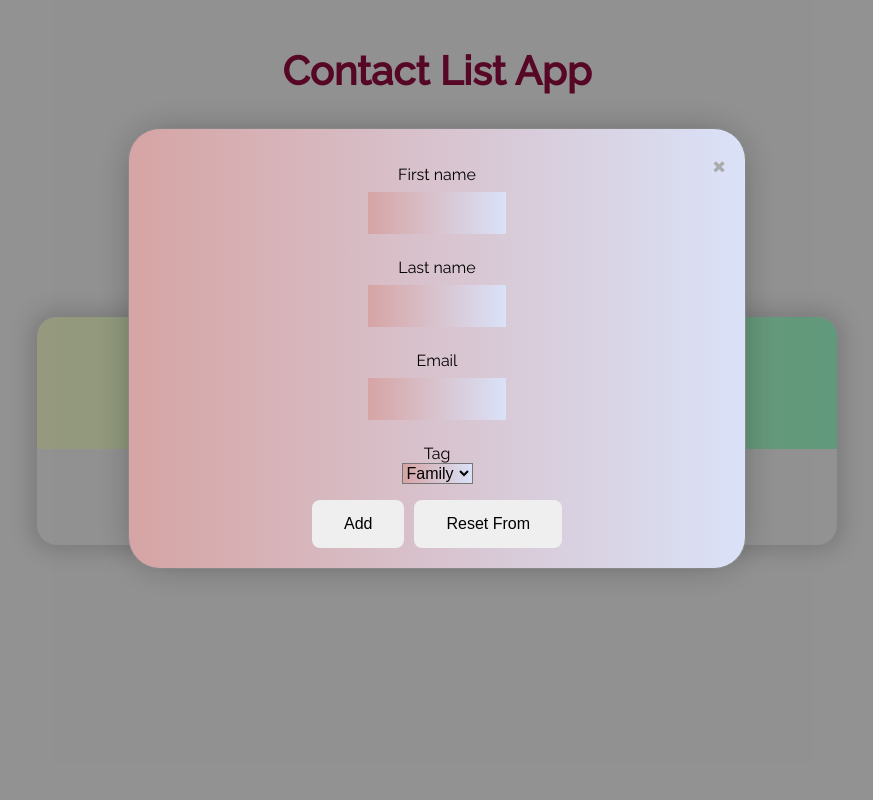
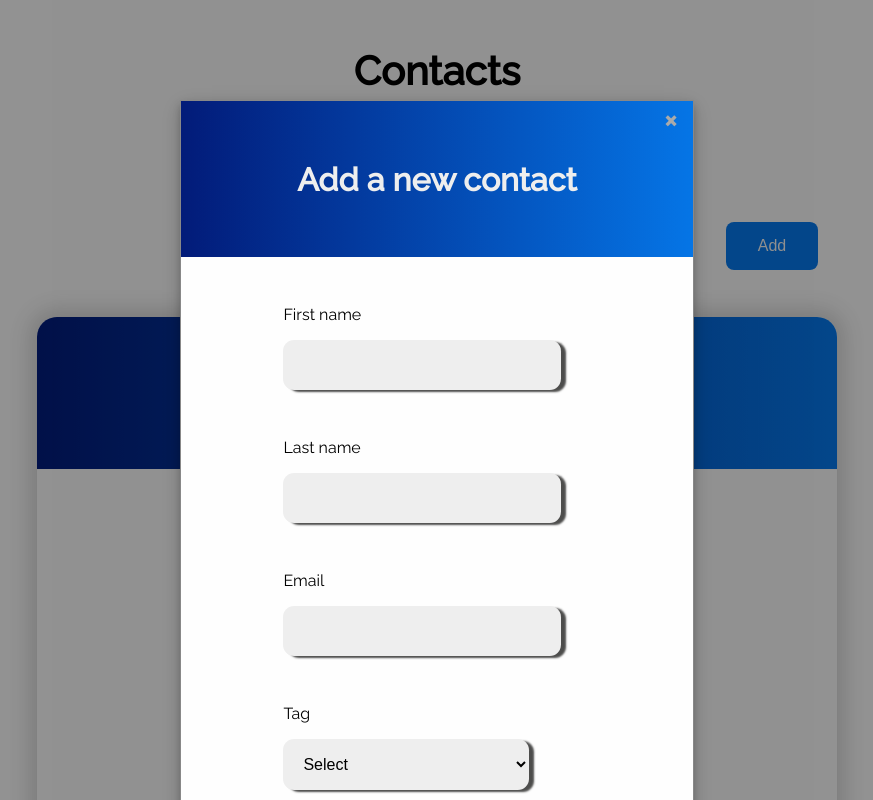
Before and after one commit to Aditya-Ace/contacts_lists_app, a React (Create React App) app: page / in a window 1280 px wide. Both pictures are taken after typing "Sample" into the empty fields and a click on the button "Add". Shown: the top 800 px of the page, without its empty margins (203-1076 px from the left). Built offline with nearby package versions, Linux system fonts and the light colour scheme.

Commit message:
Added the new design and changes

```diff
--- a/src/App.js
+++ b/src/App.js
@@ -17,11 +17,21 @@ function App() {
   return (
     <ContactsDataProvider>
       <div className="App">
-        <Header title="Contact List App" />
-        <Button title="Add" onClick={handleClick} backgroundColor="#f5cba7" />
+        <Header title="Contacts" />
+        <Button
+          title="Add"
+          onClick={handleClick}
+          backgroundColor="#0575e6"
+          color="#eee"
+          className="add__btn"
+        />
         <SearchBar />
         <ContactCard />
-        <Modal openModal={openModal} setOpenModal={setOpenModal}>
+        <Modal
+          openModal={openModal}
+          setOpenModal={setOpenModal}
+          title="Add a new contact"
+        >
           <ContactForm setOpenModal={setOpenModal} />
         </Modal>
       </div>
--- /dev/null
+++ b/src/common/Constants.js
@@ -0,0 +1,45 @@
+export const initialFormValues = {
+  id: undefined,
+  firstName: '',
+  lastName: '',
+  email: '',
+  tag: ''
+}
+
+export const DUMMY_DATA = [
+  {
+    id: 1,
+    firstName: 'Aditya',
+    lastName: 'Tiwari',
+    email: 'aditya.tiwari@qsstechnosoft.com',
+    tag: 'Family'
+  },
+  {
+    id: 2,
+    firstName: 'John',
+    lastName: 'Doe',
+    email: 'johndoe@dummy.com',
+    tag: 'Work'
+  },
+  {
+    id: 3,
+    firstName: 'Steve',
+    lastName: 'Rogers',
+    email: 'steverogers@dummy.com',
+    tag: 'Friend'
+  },
+  {
+    id: 4,
+    firstName: 'Peter',
+    lastName: 'Parker',
+    email: 'peterparker@dummy.com',
+    tag: 'Friend'
+  },
+  {
+    id: 5,
+    firstName: 'Tony',
+    lastName: 'Stark',
+    email: 'tonystark@dummy.com',
+    tag: 'Work'
+  }
+]
--- /dev/null
+++ b/src/common/utils.js
@@ -0,0 +1,6 @@
+export const sortArray = (tempData) => {
+  return tempData.sort((a, b) => {
+    if (a.firstName < b.firstName) return -1
+    return a.firstName > b.firstName ? 1 : 0
+  })
+}
--- a/src/components/ui/ContactForm.js
+++ b/src/components/ui/ContactForm.js
@@ -1,36 +1,36 @@
-import { useContext } from 'react'
+import { useContext, memo, useCallback } from 'react'
 import { ContactsContext } from '../../ContactsDataContext'
 import Button from '../controls/Button'
 import Container from './Container'
 import { Form, useForm } from '../../hooks/useForm'
+import { initialFormValues } from '../../common/Constants'
+import { sortArray } from '../../common/utils'
 
-const initialFormValues = {
-  id: undefined,
-  firstName: '',
-  lastName: '',
-  email: '',
-  tag: 'Family'
-}
 const ContactForm = ({ setOpenModal }) => {
   const { values, resetForm, handleInputChange } = useForm(initialFormValues)
-  const [contactsData, setContactsData] = useContext(ContactsContext)
+  const [contactsData, saveContactsData] = useContext(ContactsContext)
 
-  const handleFormSubmit = (e) => {
+  const handleFormSubmit = useCallback(
+    (e) => {
       e.preventDefault()
       if (
         values.firstName !== '' &&
         values.lastName !== '' &&
         values.email !== ''
       ) {
-      values['id'] = contactsData.length + 1
-      setContactsData((prev) => [...prev, values])
+        const tempData = [...contactsData]
+        values['id'] = tempData.length + 1
+        tempData.push(values)
+        saveContactsData(sortArray(tempData))
       }
       resetForm()
       setOpenModal(false)
-  }
+    },
+    [contactsData, resetForm, saveContactsData, setOpenModal, values]
+  )
   return (
     <Container>
-      <Form onSubmit={handleFormSubmit}>
+      <Form onSubmit={(e) => handleFormSubmit(e)}>
         <p>
           <label>First name</label>
           <br />
@@ -72,6 +72,7 @@ const ContactForm = ({ setOpenModal }) => {
           <label>Tag</label>
           <br />
           <select name="tag" values={values.tag} onChange={handleInputChange}>
+            <option value="Select">Select</option>
             <option value="Family">Family</option>
             <option value="Friend">Friend</option>
             <option value="School">School</option>
@@ -79,12 +80,23 @@ const ContactForm = ({ setOpenModal }) => {
           </select>
         </p>
         <div className="form__btn__group">
-          <Button type="submit" title="Add" />
-          <Button type="reset" title="Reset From" onClick={resetForm} />
+          <Button
+            type="submit"
+            title="Add"
+            backgroundColor="#0575e6"
+            color="#eee"
+          />
+          <Button
+            type="reset"
+            title="Reset From"
+            onClick={resetForm}
+            backgroundColor="#E74C3C"
+            color="#eee"
+          />
         </div>
       </Form>
     </Container>
   )
 }
 
-export default ContactForm
+export default memo(ContactForm)
--- a/src/components/ui/ContactsCard.js
+++ b/src/components/ui/ContactsCard.js
@@ -1,30 +1,33 @@
-import { useContext, useState } from 'react'
+import { useContext, useState, useCallback, memo, useEffect } from 'react'
 import { ContactsContext } from '../../ContactsDataContext'
 import EditContactForm from './EditContactForm'
 import Modal from './Modal'
 import Button from '../controls/Button'
+import { initialFormValues } from '../../common/Constants'
 
-const initialFormValues = {
-  id: undefined,
-  firstName: '',
-  lastName: '',
-  email: '',
-  tag: ''
-}
 const ContactCard = () => {
   const [openEdit, setOpenEdit] = useState(false)
   const [editData, setEditData] = useState(initialFormValues)
-  const [contactsData, setContactsData] = useContext(ContactsContext)
+  const [contactsData, saveContactsData] = useContext(ContactsContext)
 
-  const handleContactEdit = (id) => {
-    const toEditData = contactsData.find((contact) => contact.id === id)
-    setOpenEdit(true)
-    setEditData(toEditData)
-  }
+  const handleContactEdit = useCallback(
+    (id) => {
+      const tempData = [...contactsData]
+      const toEditData = tempData.find((contact) => contact.id === id)
+      setOpenEdit(true)
+      setEditData(toEditData)
+    },
+    [contactsData]
+  )
+
+  useEffect(() => {
+    !openEdit && setEditData(initialFormValues)
+  }, [openEdit])
 
   const handleContactDelete = (id) => {
-    const newContacts = contactsData.filter((contact) => contact.id !== id)
-    setContactsData((prev) => [...newContacts])
+    const tempData = [...contactsData]
+    const newContacts = tempData.filter((contact) => contact.id !== id)
+    saveContactsData(newContacts)
   }
   return (
     <main className="card__body">
@@ -32,28 +35,42 @@ const ContactCard = () => {
         {contactsData.length < 1 ? (
           <h4>Hi! Your contacts are empty. Start filling in ...</h4>
         ) : (
-          <h4>Checkout your contacts List</h4>
+          <h4>Contacts List</h4>
         )}
       </header>
       <div className="card__content">
         {contactsData.map((contact, index) => {
           return (
             <main className="profile" key={index}>
-              <article>
-                {contact.firstName} {contact.lastName}
-              </article>
-              <article>{contact.email}</article>
-              <article>TAG: {contact.tag}</article>
+              <div className="article__body">
+                <article
+                  style={{
+                    fontWeight: 'bold',
+                    marginBottom: '1rem',
+                    fontSize: '2rem'
+                  }}
+                >
+                  {contact.firstName} {contact.lastName}
+                </article>
+                <article style={{ marginBottom: '0.5rem' }}>
+                  {contact.email}
+                </article>
+                <article style={{ marginBottom: '0.5rem' }}>
+                  <span style={{ fontWeight: 'bold' }}>TAG</span>: {contact.tag}
+                </article>
+              </div>
               <div className="card__btn__group">
                 <Button
                   onClick={() => handleContactEdit(contact.id)}
                   title="Edit"
-                  backgroundColor="#F8C471"
+                  backgroundColor="#0575e6"
+                  color="#eee"
                 />
                 <Button
                   onClick={() => handleContactDelete(contact.id)}
                   title="X"
                   backgroundColor="#E74C3C"
+                  color="#eee"
                 />
               </div>
             </main>
@@ -64,7 +81,7 @@ const ContactCard = () => {
         <Modal
           openModal={openEdit}
           setOpenModal={setOpenEdit}
-          setEditData={setEditData}
+          title="Edit contact"
         >
           <EditContactForm
             setOpenModal={setOpenEdit}
@@ -77,4 +94,4 @@ const ContactCard = () => {
   )
 }
 
-export default ContactCard
+export default memo(ContactCard)
--- a/src/components/ui/EditContactForm.js
+++ b/src/components/ui/EditContactForm.js
@@ -1,21 +1,16 @@
-import { useContext } from 'react'
+import { useContext, useCallback, memo } from 'react'
 import { ContactsContext } from '../../ContactsDataContext'
 import Button from '../controls/Button'
 import Container from './Container'
 import { Form, useForm } from '../../hooks/useForm'
+import { initialFormValues } from '../../common/Constants'
 
-const initialFormValues = {
-  id: undefined,
-  firstName: '',
-  lastName: '',
-  email: '',
-  tag: ''
-}
 const EditContactForm = ({ setOpenModal, editData, setEditData }) => {
-  const [contactsData, setContactsData] = useContext(ContactsContext)
+  const [contactsData, saveContactsData] = useContext(ContactsContext)
   const { values, resetForm, handleInputChange } = useForm(editData)
 
-  const handleFormSubmit = (e) => {
+  const handleFormSubmit = useCallback(
+    (e) => {
       e.preventDefault()
       if (
         values.firstName !== '' &&
@@ -30,12 +25,26 @@ const EditContactForm = ({ setOpenModal, editData, setEditData }) => {
         tempElement.email = values.email
         tempElement.tag = values.tag
         tempData[index] = tempElement
-      setContactsData((prev) => [...tempData])
+        saveContactsData(tempData)
       }
       resetForm()
       setOpenModal(false)
       setEditData(initialFormValues)
-  }
+    },
+    [
+      contactsData,
+      editData.id,
+      resetForm,
+      saveContactsData,
+      setEditData,
+      setOpenModal,
+      values.email,
+      values.firstName,
+      values.lastName,
+      values.tag
+    ]
+  )
+
   return (
     <Container>
       <Form onSubmit={handleFormSubmit}>
@@ -87,12 +96,23 @@ const EditContactForm = ({ setOpenModal, editData, setEditData }) => {
           </select>
         </p>
         <div className="form__btn__group">
-          <Button type="submit" title="Update" />
-          <Button type="reset" title="Reset From" onClick={resetForm} />
+          <Button
+            type="submit"
+            title="Update"
+            backgroundColor="#0575e6"
+            color="#eee"
+          />
+          <Button
+            type="reset"
+            title="Reset From"
+            onClick={resetForm}
+            backgroundColor="#E74C3C"
+            color="#eee"
+          />
         </div>
       </Form>
     </Container>
   )
 }
 
-export default EditContactForm
+export default memo(EditContactForm)
--- a/src/components/ui/Modal.js
+++ b/src/components/ui/Modal.js
@@ -1,13 +1,6 @@
 import { useRef, useEffect } from 'react'
 
-const initialFormValues = {
-  id: undefined,
-  firstName: '',
-  lastName: '',
-  email: '',
-  tag: ''
-}
-const Modal = ({ children, openModal, setOpenModal, setEditData }) => {
+const Modal = ({ children, openModal, setOpenModal, title }) => {
   const modalRef = useRef()
   useEffect(() => {
     const element = modalRef.current
@@ -21,24 +14,25 @@ const Modal = ({ children, openModal, setOpenModal, setEditData }) => {
       if (event.target === element) {
         element.style.display = 'none'
         setOpenModal(false)
-        setEditData(initialFormValues)
       }
     }
-  }, [openModal, setOpenModal, setEditData])
+  }, [openModal, setOpenModal])
 
   const handleModalClose = () => {
     const element = modalRef.current
     element.style.display = 'none'
     setOpenModal(false)
-    setEditData(initialFormValues)
   }
 
   return (
     <div className="modal" ref={modalRef}>
       <div className="modal-content">
-        <span className="close" onClick={handleModalClose}>
-          &times;
-        </span>
+        <div className="modal-header">
+          <span className="close" onClick={handleModalClose}>
+            &times;
+          </span>
+          <h4>{title}</h4>
+        </div>
         {children}
       </div>
     </div>
--- a/src/components/ui/SearchBar.js
+++ b/src/components/ui/SearchBar.js
@@ -1,29 +1,38 @@
-import { useContext, useState } from 'react'
+import { useContext, useState, memo } from 'react'
 import { ContactsContext } from '../../ContactsDataContext'
+import { sortArray } from '../../common/utils'
 
 const SearchBar = () => {
   const [search, setSearch] = useState('')
-  const [contactsData, setContactsData] = useContext(ContactsContext)
-
+  const [contactsData, saveContactsData] = useContext(ContactsContext)
   const handleSearchChange = (e) => {
-    setSearch(e.target.value.toLowerCase())
+    setSearch(e.target.value.trim().toLowerCase())
   }
   const handleSearchSubmit = (e) => {
     e.preventDefault()
     const tempData = [...contactsData]
-    const sortedArray = tempData.sort((a, b) => {
-      if (a.firstName < b.firstName) return -1
-      return a.firstName > b.firstName ? 1 : 0
-    })
-    setContactsData(sortedArray)
-    if (search !== '') {
-      const data = tempData.filter(
-        (element) => element.firstName.toLowerCase().search(search) !== -1
+    sortArray(tempData)
+    const searchData =
+      search &&
+      tempData.filter(
+        (element) =>
+          element.firstName.toLowerCase().includes(search) ||
+          element.lastName.toLowerCase().includes(search) ||
+          element.email.toLowerCase().includes(search)
       )
-      const updatedData = tempData.filter((tdata) => tdata.id !== data[0].id)
-      setContactsData((prev) => [...data, ...updatedData])
+
+    if (searchData.length) {
+      const newData = tempData.filter(
+        (value, index) => value.id !== searchData[0].id
+      )
+      const updatedList = [...searchData, ...newData]
+      saveContactsData(updatedList)
+      setSearch('')
+    } else {
+      saveContactsData(tempData)
     }
   }
+
   return (
     <form className="search__form" role="search" onSubmit={handleSearchSubmit}>
       <label className="search__label" htmlFor="search">
@@ -45,4 +54,4 @@ const SearchBar = () => {
     </form>
   )
 }
-export default SearchBar
+export default memo(SearchBar)
--- a/src/index.css
+++ b/src/index.css
@@ -11,6 +11,19 @@ input:focus {
   outline: none;
 }
 
+form {
+  display: flex;
+  flex-direction: column;
+  justify-content: center;
+  align-content: center;
+  width: 100%;
+  margin-top: 1em;
+}
+
+article {
+  font-size: 1.2rem;
+}
+
 .App {
   display: flex;
   flex-direction: column;
@@ -20,23 +33,27 @@ input:focus {
   width: 100%;
 }
 
+.add__btn {
+  position: relative;
+  top: 81px;
+  left: 335px;
+}
+
 main {
   width: 60%;
-  margin: 0 auto;
+  margin: 2rem auto;
 }
 
 h1 {
   padding: 20px 0;
   font-size: 2.5em;
   text-align: center;
-  color: #900c3f;
 }
 
 h4 {
-  padding: 20px 0;
-  font-size: 1.5em;
+  padding: 15px 0;
+  font-size: 2em;
   text-align: center;
-  color: #900c3f;
 }
 
 button {
@@ -56,27 +73,46 @@ button:active {
   transform: translateY(4px);
 }
 
+.article__body {
+  padding: 0.5rem;
+  margin: 0.5rem;
+}
+
 .form__input {
-  width: 40%;
-  padding: 12px 20px;
-  margin: 8px 0;
-  box-sizing: border-box;
+  width: 80%;
+  margin: 1rem auto;
+  box-shadow: 5px 2px 2px #4d4d4c;
+  font-size: 1rem;
   border: none;
-  background: -webkit-linear-gradient(to right, #d6a4a4, #dae2f8);
-  background: linear-gradient(to right, #d6a4a4, #dae2f8);
-  font-size: 1rem;
+  background-color: #eee;
+  background-position: 10px 10px;
+  background-repeat: no-repeat;
+  padding: 1rem;
+  border-radius: 0.7rem;
 }
 
 select {
-  background: -webkit-linear-gradient(to right, #d6a4a4, #dae2f8);
-  background: linear-gradient(to right, #d6a4a4, #dae2f8);
+  width: 80%;
+  margin: 1rem auto;
+  box-shadow: 5px 2px 2px #4d4d4c;
   font-size: 1rem;
+  border: none;
+  background-color: #eee;
+  background-position: 10px 10px;
+  background-repeat: no-repeat;
+  padding: 1rem;
+  border-radius: 0.7rem;
+}
+
+select:focus {
+  outline: none;
 }
 
 .modal {
   display: none;
   position: fixed;
   z-index: 1;
+  padding-top: 100px;
   left: 0;
   top: 0;
   width: 100%;
@@ -87,16 +123,40 @@ select {
 }
 
 .modal-content {
-  background: #dae2f8;
-  background: -webkit-linear-gradient(to right, #d6a4a4, #dae2f8);
-  background: linear-gradient(to right, #d6a4a4, #dae2f8);
-  margin: 10% auto;
-  padding: 20px;
+  position: relative;
+  background-color: #fefefe;
+  margin: 0 auto;
+  padding: 0;
   border: 1px solid #888;
-  width: 45%;
-  text-align: center;
-  box-shadow: 0 0 40px -10px rgba(0, 0, 0, 0.4);
-  border-radius: 2rem;
+  width: 40%;
+  box-shadow: 0 4px 8px 0 rgba(0, 0, 0, 0.2), 0 6px 20px 0 rgba(0, 0, 0, 0.19);
+  -webkit-animation-name: animatetop;
+  -webkit-animation-duration: 0.4s;
+  animation-name: animatetop;
+  animation-duration: 0.4s;
+}
+
+/* Add Animation */
+@-webkit-keyframes animatetop {
+  from {
+    top: -300px;
+    opacity: 0;
+  }
+  to {
+    top: 0;
+    opacity: 1;
+  }
+}
+
+@keyframes animatetop {
+  from {
+    top: -300px;
+    opacity: 0;
+  }
+  to {
+    top: 0;
+    opacity: 1;
+  }
 }
 
 .close {
@@ -113,12 +173,31 @@ select {
   cursor: pointer;
 }
 
+.modal-header {
+  padding: 2px 16px;
+  background: #0575e6;
+  background: -webkit-linear-gradient(to right, #021b79, #0575e6);
+  background: linear-gradient(to right, #021b79, #0575e6);
+  color: #eee;
+}
+
+.modal-body {
+  padding: 2px 16px;
+}
+
+.modal-footer {
+  padding: 2px 16px;
+  background-color: #5cb85c;
+  color: white;
+}
+
 .form__btn__group {
   display: flex;
   justify-content: center;
   align-items: center;
   align-content: center;
   gap: 10px;
+  margin: 5rem;
 }
 
 .card__body {
@@ -135,9 +214,9 @@ select {
 }
 
 .card__header {
-  background: #a1ffce;
-  background: -webkit-linear-gradient(to right, #faffd1, #a1ffce);
-  background: linear-gradient(to right, #faffd1, #a1ffce);
+  background: #0575e6;
+  background: -webkit-linear-gradient(to right, #021b79, #0575e6);
+  background: linear-gradient(to right, #021b79, #0575e6);
   color: #fff;
   position: relative;
   border-radius: 12px 12px 0 0;
```
Also changed, not shown: src/ContactsDataContext.js (+21 -3 lines). Lines whose indentation alone changed are shown as unchanged.
